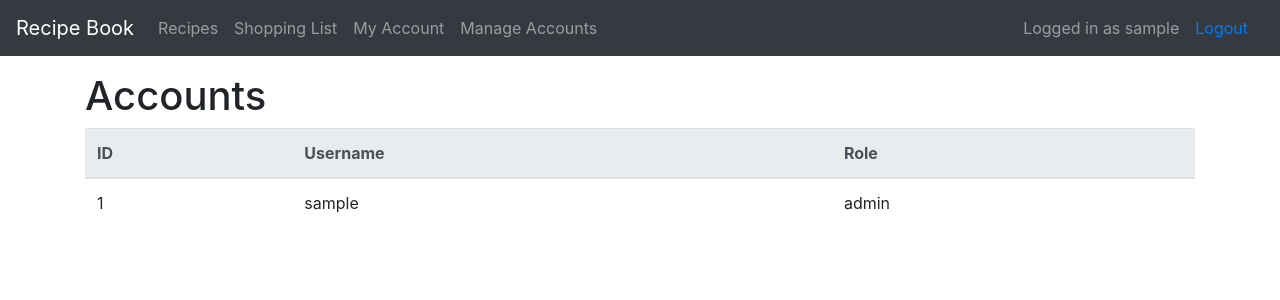
After one commit to lassilaiho/tsoha-2020, a Flask app: page /accounts in a window 1280 px wide. The commit adds this page. Shown: the top 300 px of the page. Run offline with Flask 2, Linux system fonts and the light colour scheme; a user stored in the database is signed in; tables that the repository leaves empty hold one stand-in row (values such as "Sample post"); some libraries are stand-ins or nearby versions.

Commit message:
Add account listing page

```diff
--- a/app/accounts/models.py
+++ b/app/accounts/models.py
@@ -20,6 +20,9 @@ class Account(db.Model):
     shopping_list_items = db.relationship(
         "ShoppingListItem", backref="account", lazy=True,
         passive_deletes=True)
+
+    def is_admin(self):
+        return self.role == "admin"
 
     def get_id(self):
         return str(self.id)
--- a/app/accounts/views.py
+++ b/app/accounts/views.py
@@ -64,7 +64,7 @@ def register():
 @login_required
 def my_account():
     return render_template(
-        "accounts/index.html",
+        "accounts/my-account.html",
         change_password_form=ChangePasswordForm(),
     )
 
@@ -95,3 +95,12 @@ def delete_my_account():
     logout_user()
     db.session().commit()
     return redirect(url_for("index"))
+
+
+@app.route("/accounts")
+@login_required(required_role="admin")
+def get_accounts():
+    return render_template(
+        "accounts/accounts.html",
+        accounts=Account.query.all(),
+    )
--- /dev/null
+++ b/app/templates/accounts/accounts.html
@@ -0,0 +1,25 @@
+{% extends "layout.html" %}
+
+{% block body %}
+<h1>Accounts</h1>
+<div class="table-responsive">
+    <table class="table">
+        <thead class="thead-light">
+            <tr>
+                <th>ID</th>
+                <th>Username</th>
+                <th>Role</th>
+            </tr>
+        </thead>
+        <tbody>
+            {% for account in accounts %}
+            <tr>
+                <td>{{ account.id }}</td>
+                <td>{{ account.username }}</td>
+                <td>{{ account.role }}</td>
+            </tr>
+            {% endfor %}
+        </tbody>
+    </table>
+</div>
+{% endblock %}
--- a/app/templates/layout.html
+++ b/app/templates/layout.html
@@ -22,6 +22,7 @@
             </button>
             <div class="collapse navbar-collapse" id="navbar-supported-content">
                 <div class="navbar-nav mr-auto">
+                    {% if current_user.is_authenticated %}
                     <a class="nav-item nav-link"
                         href="{{ url_for('get_recipes') }}">
                         Recipes
@@ -34,6 +35,13 @@
                         href="{{ url_for('my_account') }}">
                         My Account
                     </a>
+                    {% if current_user.is_admin() %}
+                    <a class="nav-item nav-link"
+                        href="{{ url_for('get_accounts') }}">
+                        Manage Accounts
+                    </a>
+                    {% endif %}
+                    {% endif %}
                 </div>
                 <div class="form-inline">
                     {% if current_user.is_authenticated %}
```
Also changed, not shown: README.md, app/templates/accounts/my-account.html (renamed from app/templates/accounts/index.html).
